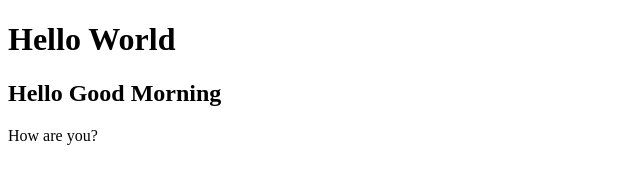
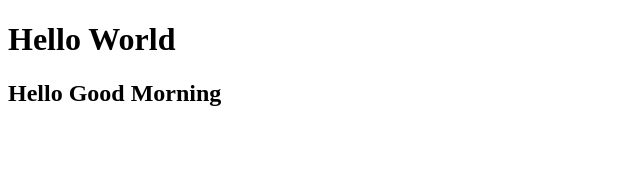
Before and after one commit to testiwm007/gitTest, a plain HTML site: page index.html in a window 1280 px wide. Shown: the whole page, without its empty margins (0-640 px from the left). Drawn offline with Linux system fonts and the light colour scheme.

Commit message:
Update index.html

```diff
--- a/index.html
+++ b/index.html
@@ -6,6 +6,5 @@
     <body>
         <h1>Hello World</h1>
         <h2>Hello Good Morning</h2>
-        <span>How are you?</span>
     </body>
 </html>
```
